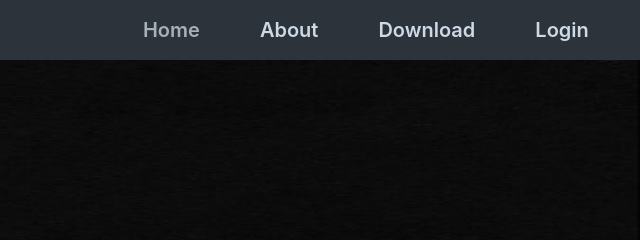
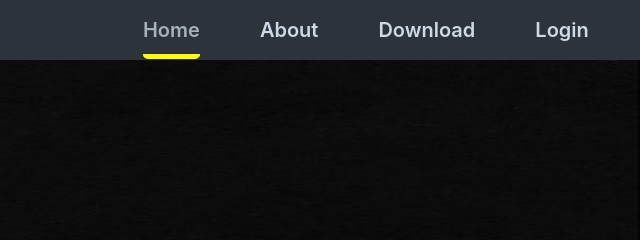
Before and after one commit to Aman2980/S2-23_Website, a plain HTML site: page index.html in a window 1280 px wide. In both pictures the pointer is over the link "Home". Shown: the top 240 px of the page, 640-1280 px from the left. Drawn offline with Linux system fonts and the light colour scheme.

Commit message:
changed hover effect to navlinks

```diff
--- a/css/common.css
+++ b/css/common.css
@@ -56,7 +56,11 @@ a {
 
 .nav-link:hover {
     color: #a6b1b9;
+    border-bottom: 5px solid yellow;
+    padding-bottom: 12.2px;
+    border-radius: 10%;
 }
+
 
 .hamburger {
     display: none;
```
